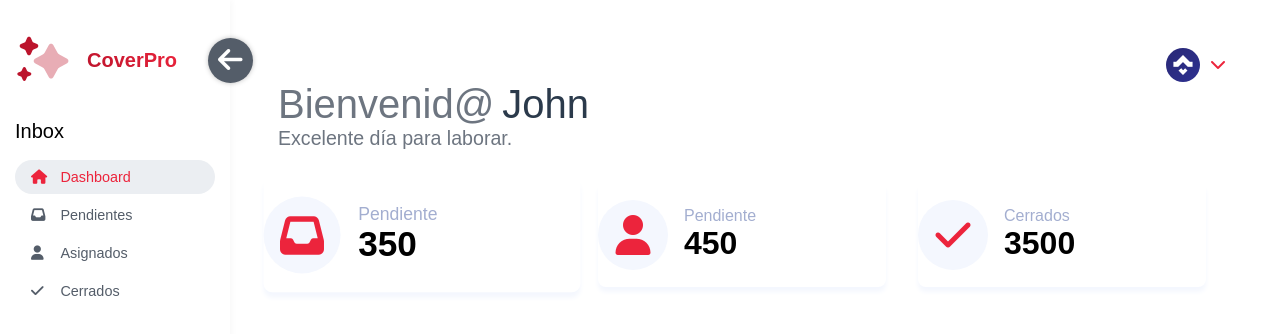
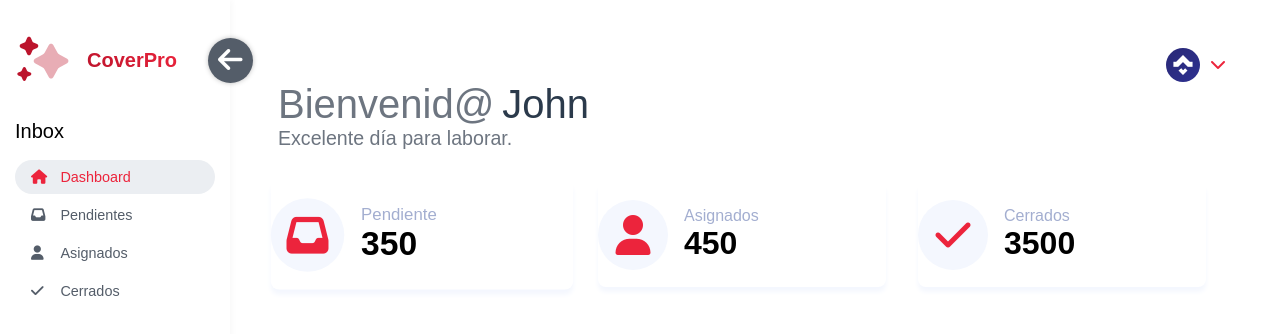
Before and after one commit to Rysth/REACT-CoverPro, a React (Create React App) app: page / in a window 1280 px wide. In both pictures the pointer is over the element 422 px from the left and 234 px from the top of the page. Shown: the top 334 px of the page. Built offline with nearby package versions, Linux system fonts and the light colour scheme; a web font is replaced by a local one.

Commit message:
Update card styles.

```diff
--- a/src/components/Card/Card.css
+++ b/src/components/Card/Card.css
@@ -48,7 +48,7 @@
   }
 
   .card:hover {
-    transform: scale(1.1);
+    transform: scale(1.05);
   }
 
   .card-icon {
--- a/src/components/Pages/Dashboard/Dashboard.js
+++ b/src/components/Pages/Dashboard/Dashboard.js
@@ -13,7 +13,7 @@ const cardArray = [
   {
     ID: 'card-2',
     icon: 'user',
-    title: 'Pendiente',
+    title: 'Asignados',
     number: 450,
   },
   {
```
